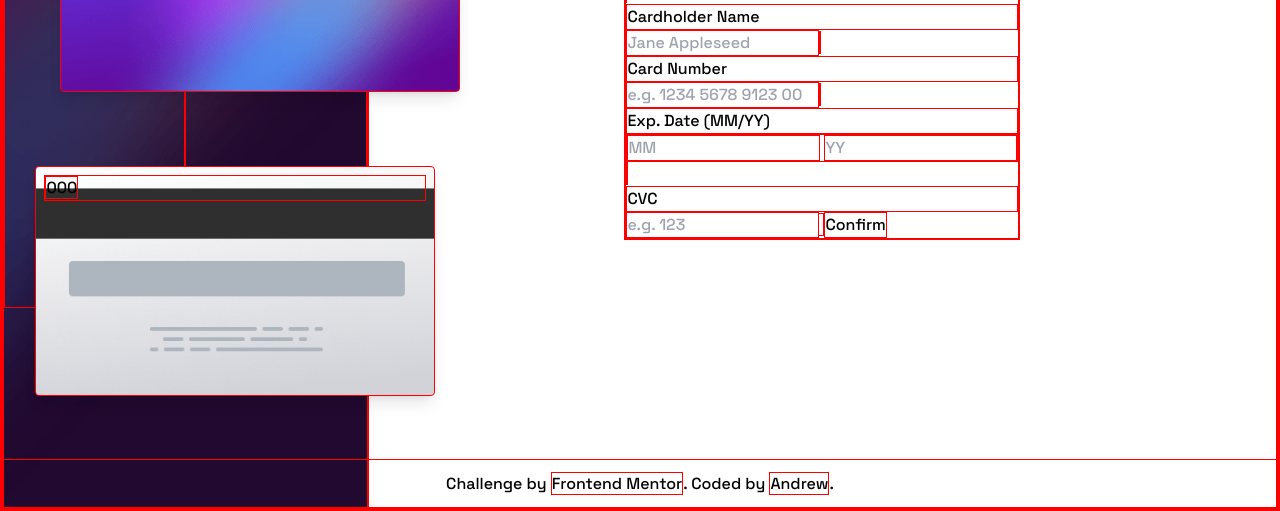
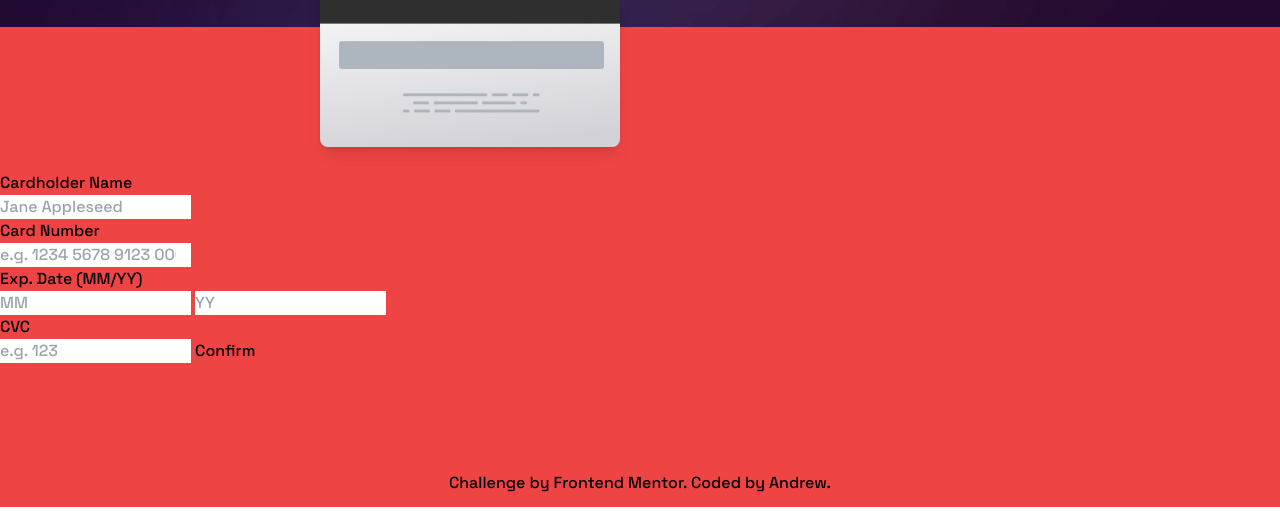
Before and after one commit to andrewfandy/interactive-card-details-form-main, a website: page src/index.html in a window 1280 px wide. Shown: the part 293-804 px from the top of the page. Drawn offline with Linux system fonts and the light colour scheme.

Commit message:
fix: design

```diff
--- a/src/index.html
+++ b/src/index.html
@@ -14,26 +14,28 @@
 
     <link rel="stylesheet" href="/dist/css/style.css" />
 
-    <style>
+    <!-- DEBUGGING -->
+
+    <!-- <style>
       * {
         border: 1px solid red;
       }
-    </style>
+    </style> -->
 
     <title>Frontend Mentor | Interactive card details form</title>
   </head>
   <body class="font-body min-h-screen relative">
-    <main class="h-screen flex justify-between">
+    <main class="h-screen flex flex-col">
       <!-- LEFT SECTION -->
       <section
-        class="h-full flex-[0.4] bg-desktop bg-cover bg-no-repeat bg-center flex justify-center items-center"
+        class="h-[40%] bg-mobile bg-cover bg-no-repeat bg-center flex flex-col justify-center items-center"
       >
-        <div class="w-full h-1/2 flex justify-center">
-          <div id="cards-wrapper" class="relative">
+        <div class="flex justify-center items-center w-full h-1/2">
+          <div id="cards-wrapper" class="relative h-full bg-yellow-500 w-1/2">
             <!-- FRONT CARD -->
             <div
               id="front-card"
-              class="bg-front-card bg-cover bg-no-repeat bg-center p-2 h-[230px] w-[400px] rounded-[0.25rem] shadow-lg absolute -top-[50px] -left-[125px]"
+              class="bg-front-card bg-cover bg-no-repeat bg-center p-2 h-mobile w-mobile rounded-[0.5rem] shadow-lg z-10"
             >
               <div>
                 <img src="/images/card-logo.svg" alt="card-logo" />
@@ -52,7 +54,7 @@
             <!-- BACK CARD -->
             <div
               id="back-card"
-              class="bg-back-card bg-cover bg-no-repeat bg-center p-2 h-[230px] w-[400px] rounded-[0.25rem] shadow-lg absolute -bottom-[90px] -left-[150px]"
+              class="bg-back-card bg-cover bg-no-repeat bg-center p-2 h-mobile w-mobile rounded-[0.5rem] shadow-lg "
             >
               <div>
                 <span id="oncard-cvc">000</span>
@@ -63,8 +65,8 @@
       </section>
 
       <!-- RIGHT SECTION -->
-      <section class="flex-1 flex justify-center items-center">
-        <div id="wrapper" class="max-w-lg">
+      <section class="h-full flex bg-red-500 justify-center items-center">
+        <div id="wrapper" class="w-full">
           <form action="">
             <label for="cardholder-name" id="cardholder-name">
               <p>Cardholder Name</p>
--- a/tailwind.config.js
+++ b/tailwind.config.js
@@ -5,6 +5,15 @@ module.exports = {
     extend: {
       fontFamily: {
         body: ["Space Grotesk", "Arial", "Sans-serief"],
+      },
+
+      width: {
+        mobile: "300px",
+        desktop: "400px",
+      },
+      height: {
+        mobile: "180px",
+        desktop: "230px",
       },
 
       fontSize: {
```
Also changed, not shown: dist/css/style.css.
